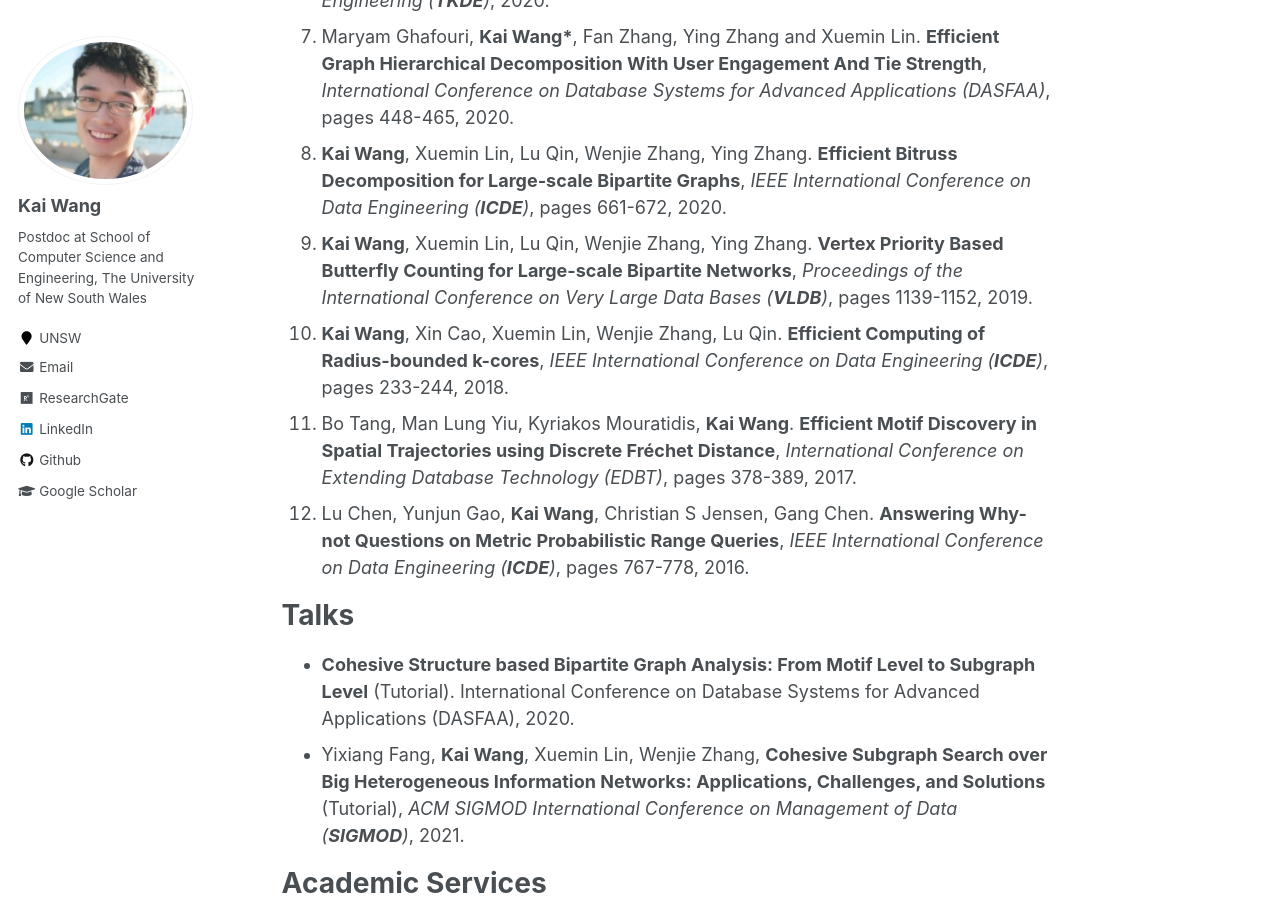
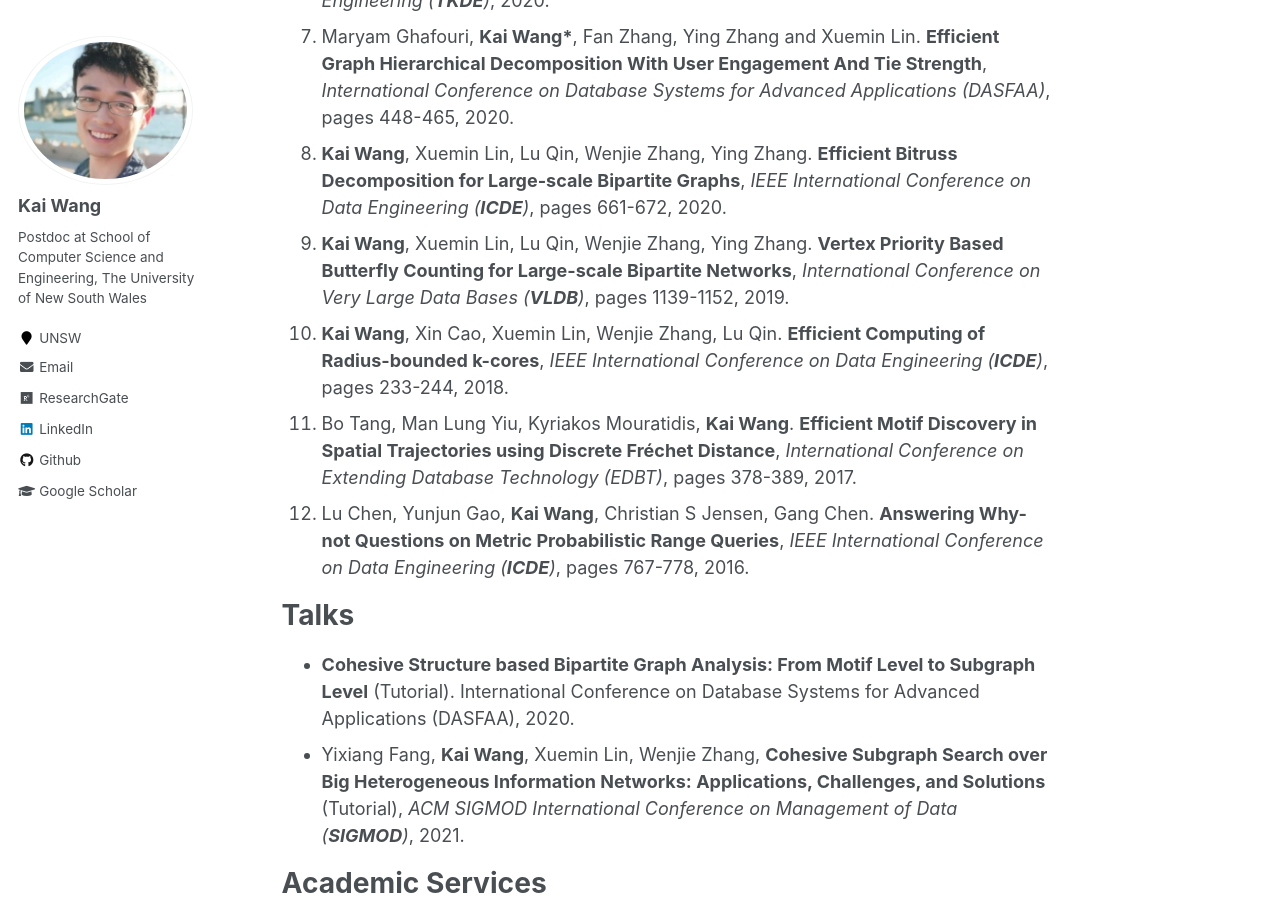
Before and after one commit to cs-kaiwang/cs-kaiwang.github.io, a Jekyll site: the page built from _pages/about.md, in a window 1280 px wide and 900 px high, scrolled down 992 px. Built offline with Jekyll 4.4.1, drawn with Linux system fonts in a browser that asks for light colours.

Commit message:
Update about.md

```diff
--- a/_pages/about.md
+++ b/_pages/about.md
@@ -22,7 +22,7 @@ Publications (* indicates corresponding author)
 6. **Kai Wang**, Shuting Wang, Xin Cao, Lu Qin. **Efficient Radius-bounded Community Search in Geo-social Networks**, *IEEE Transactions on Knowledge and Data Engineering (**TKDE**)*,  2020.
 7. Maryam Ghafouri, **Kai Wang\***, Fan Zhang, Ying Zhang and Xuemin Lin. **Efficient Graph Hierarchical Decomposition With User Engagement And Tie Strength**, *International Conference on Database Systems for Advanced Applications (DASFAA)*, pages 448-465, 2020.
 8. **Kai Wang**, Xuemin Lin, Lu Qin, Wenjie Zhang, Ying Zhang. **Efficient Bitruss Decomposition for Large-scale Bipartite Graphs**, *IEEE International Conference on Data Engineering (**ICDE**)*, pages 661-672, 2020.
-9. **Kai Wang**, Xuemin Lin, Lu Qin, Wenjie Zhang, Ying Zhang. **Vertex Priority Based Butterfly Counting for Large-scale Bipartite Networks**, *Proceedings of the International Conference on Very Large Data Bases (**VLDB**)*, pages 1139-1152, 2019.
+9. **Kai Wang**, Xuemin Lin, Lu Qin, Wenjie Zhang, Ying Zhang. **Vertex Priority Based Butterfly Counting for Large-scale Bipartite Networks**, *International Conference on Very Large Data Bases (**VLDB**)*, pages 1139-1152, 2019.
 10. **Kai Wang**, Xin Cao, Xuemin Lin, Wenjie Zhang, Lu Qin. **Efficient Computing of Radius-bounded k-cores**, *IEEE International Conference on Data Engineering (**ICDE**)*, pages 233-244, 2018.
 11. Bo Tang, Man Lung Yiu, Kyriakos Mouratidis, **Kai Wang**. **Efficient Motif Discovery in Spatial Trajectories using Discrete Fréchet Distance**, *International Conference on Extending Database Technology (EDBT)*, pages 378-389, 2017.
 12. Lu Chen, Yunjun Gao, **Kai Wang**, Christian S Jensen, Gang Chen. **Answering Why-not Questions on Metric Probabilistic Range Queries**, *IEEE International Conference on Data Engineering (**ICDE**)*, pages 767-778, 2016.
```
